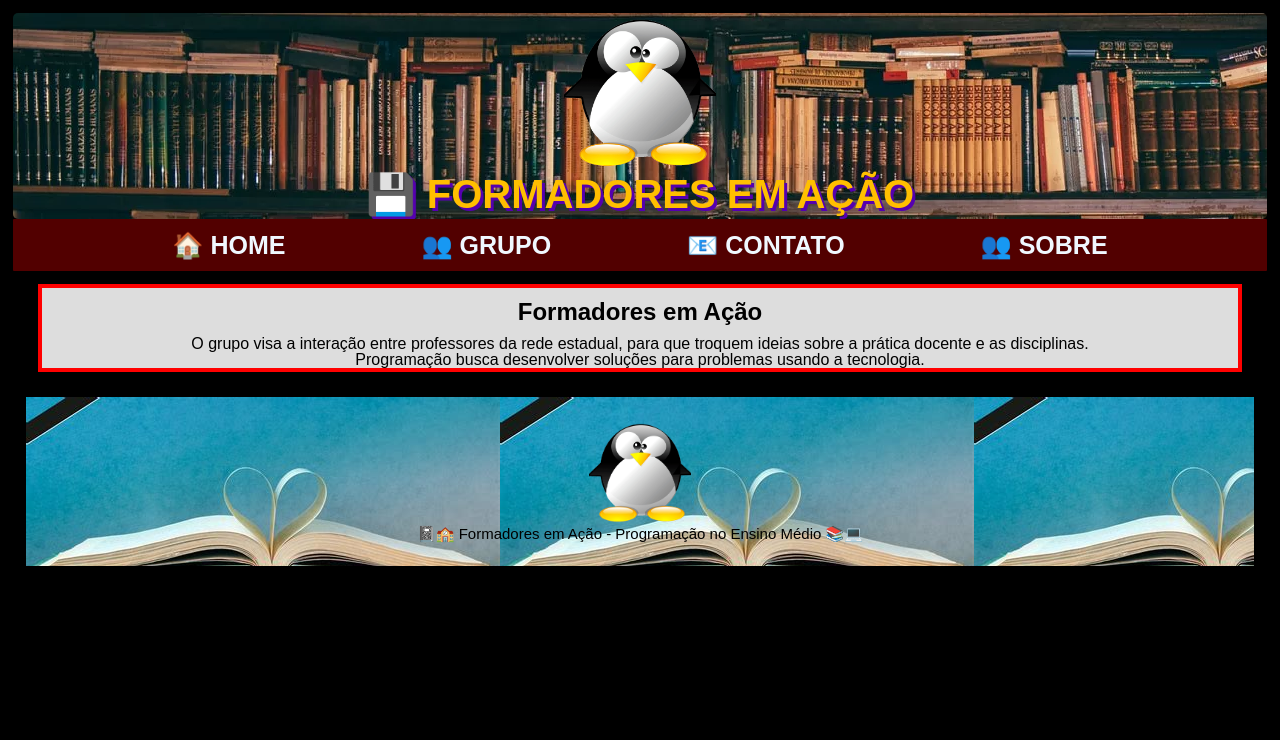
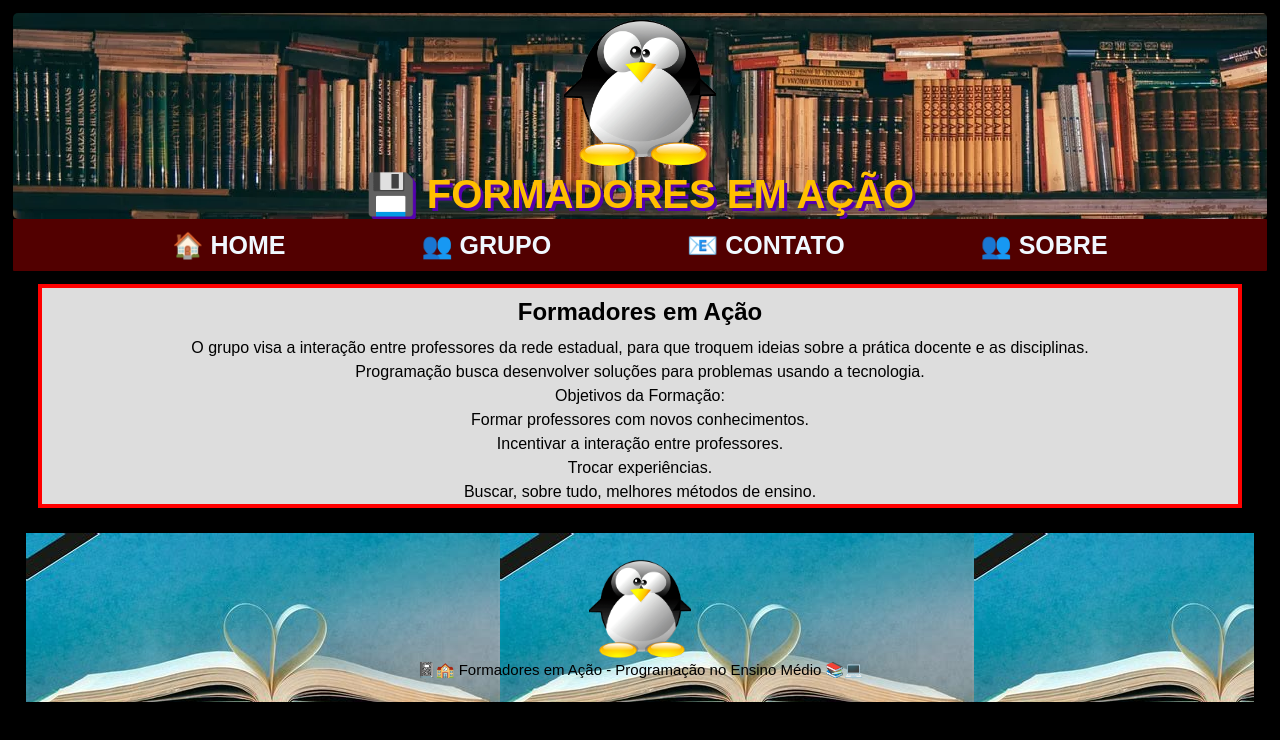
Before and after one commit to HenriquePValle/CursoFormacao, a plain HTML site: page sobre.html in a window 1280 px wide. Drawn offline with Linux system fonts and the light colour scheme.

Commit message:
Atualização sobre.html

```diff
--- a/sobre.html
+++ b/sobre.html
@@ -23,10 +23,17 @@
         </nav>
 
         <main>
-            <section>
+            <section class="sobre">
                 <h2>Formadores em Ação</h2>
                 <p>O grupo visa a interação entre professores da rede estadual, para que troquem ideias sobre a prática docente e as disciplinas.</p>
                 <p>Programação busca desenvolver soluções para problemas usando a tecnologia.</p>
+                <p>Objetivos da Formação:</p>
+                <ul>
+                    <li>Formar professores com novos conhecimentos.</li>
+                    <li>Incentivar a interação entre professores.</li>
+                    <li>Trocar experiências.</li>
+                    <li>Buscar, sobre tudo, melhores métodos de ensino.</li>
+                </ul>
             </section>
         </main>
 
--- a/style.css
+++ b/style.css
@@ -136,6 +136,15 @@ iframe {
     margin: 1% auto;
 }
 
+.sobre p {
+    line-height: 1.5;
+}
+
+.sobre ul {
+    list-style: disc;
+    line-height: 1.5;
+}
+
 footer {
     background-image: url(imagens/livros-footer.jpeg);
     text-align: center;
```
